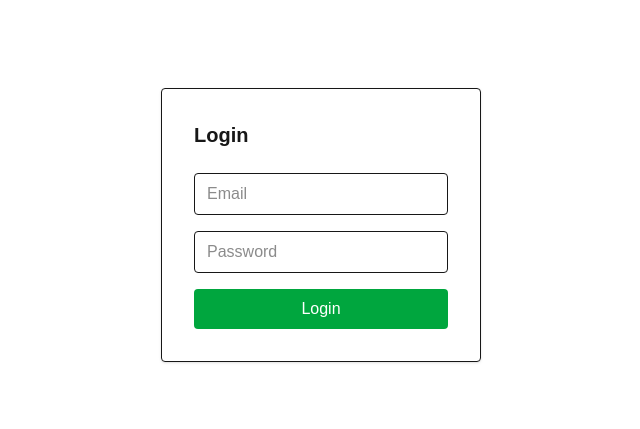
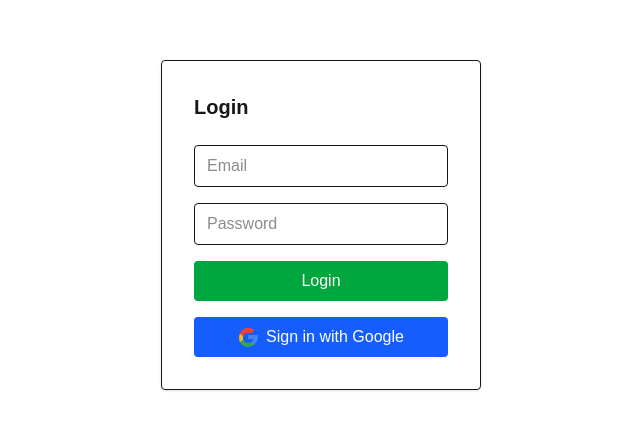
Before and after one commit to bhargavjulaganti/pocket-worth, a Next.js app: page /login in a window 1280 px wide. Shown: the part 175-604 px from the top of the page, without its empty margins (319-959 px from the left). Built offline with nearby package versions, Linux system fonts and the light colour scheme; no server answers.

Commit message:
feat: add Google sign-in functionality to login page

```diff
--- a/src/app/login/page.tsx
+++ b/src/app/login/page.tsx
@@ -3,6 +3,7 @@ import { useState } from "react";
 import { auth } from "../../utils/firebaseConfig";
 import { signInWithEmailAndPassword } from "firebase/auth";
 import { useRouter } from "next/navigation";
+import { signInWithGoogle } from "../../utils/googleAuth";
 
 export default function LoginPage() {
   const [email, setEmail] = useState("");
@@ -53,6 +54,34 @@ export default function LoginPage() {
         <button type="submit" className="bg-green-600 text-white py-2 rounded hover:bg-green-700">
           Login
         </button>
+        <button
+          type="button"
+          className="bg-blue-600 text-white py-2 rounded hover:bg-blue-700 flex items-center justify-center gap-2"
+          onClick={async () => {
+            setError(null);
+            try {
+              await signInWithGoogle();
+              router.push("/");
+            } catch (err) {
+              setError("Google sign-in failed");
+            }
+          }}
+        >
+          <svg width="20" height="20" viewBox="0 0 48 48" fill="none" xmlns="http://www.w3.org/2000/svg">
+            <g clipPath="url(#clip0_17_40)">
+              <path d="M47.5 24.5C47.5 22.6 47.3 20.8 47 19H24V29H37.1C36.5 32.1 34.5 34.7 31.7 36.4V42H39.3C44 38 47.5 31.9 47.5 24.5Z" fill="#4285F4"/>
+              <path d="M24 48C30.6 48 36.1 45.8 39.3 42L31.7 36.4C29.9 37.6 27.7 38.3 24 38.3C18.7 38.3 14.1 34.7 12.5 29.9H4.7V35.7C7.9 42.1 15.3 48 24 48Z" fill="#34A853"/>
+              <path d="M12.5 29.9C12.1 28.7 11.9 27.4 11.9 26C11.9 24.6 12.1 23.3 12.5 22.1V16.3H4.7C3.2 19.1 2.5 22.4 2.5 26C2.5 29.6 3.2 32.9 4.7 35.7L12.5 29.9Z" fill="#FBBC05"/>
+              <path d="M24 13.7C27.1 13.7 29.3 14.8 30.7 16.1L39.4 8.1C36.1 5 30.6 2 24 2C15.3 2 7.9 7.9 4.7 16.3L12.5 22.1C14.1 17.3 18.7 13.7 24 13.7Z" fill="#EA4335"/>
+            </g>
+            <defs>
+              <clipPath id="clip0_17_40">
+                <rect width="48" height="48" fill="white"/>
+              </clipPath>
+            </defs>
+          </svg>
+          Sign in with Google
+        </button>
         {error && <div className="text-red-600">{error}</div>}
       </form>
     </div>
--- /dev/null
+++ b/src/utils/googleAuth.ts
@@ -0,0 +1,13 @@
+import { auth } from "./firebaseConfig";
+import { GoogleAuthProvider, signInWithPopup } from "firebase/auth";
+
+export async function signInWithGoogle() {
+  const provider = new GoogleAuthProvider();
+  try {
+    const result = await signInWithPopup(auth, provider);
+    // You can access user info with result.user
+    return result.user;
+  } catch (error) {
+    throw error;
+  }
+}
```
